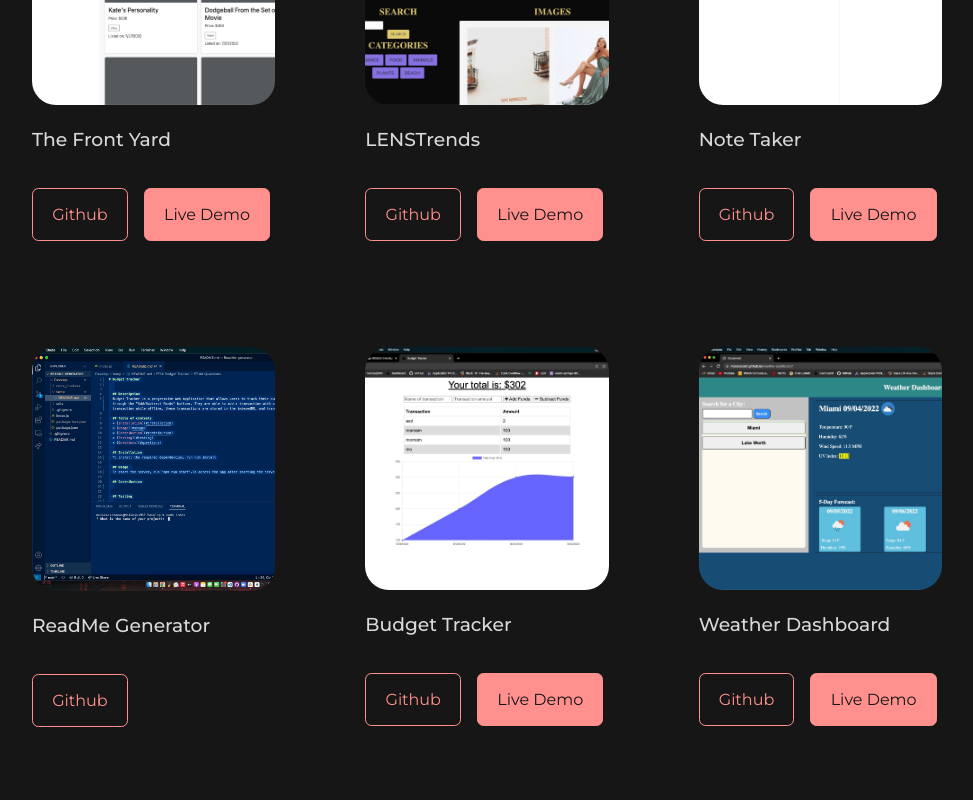
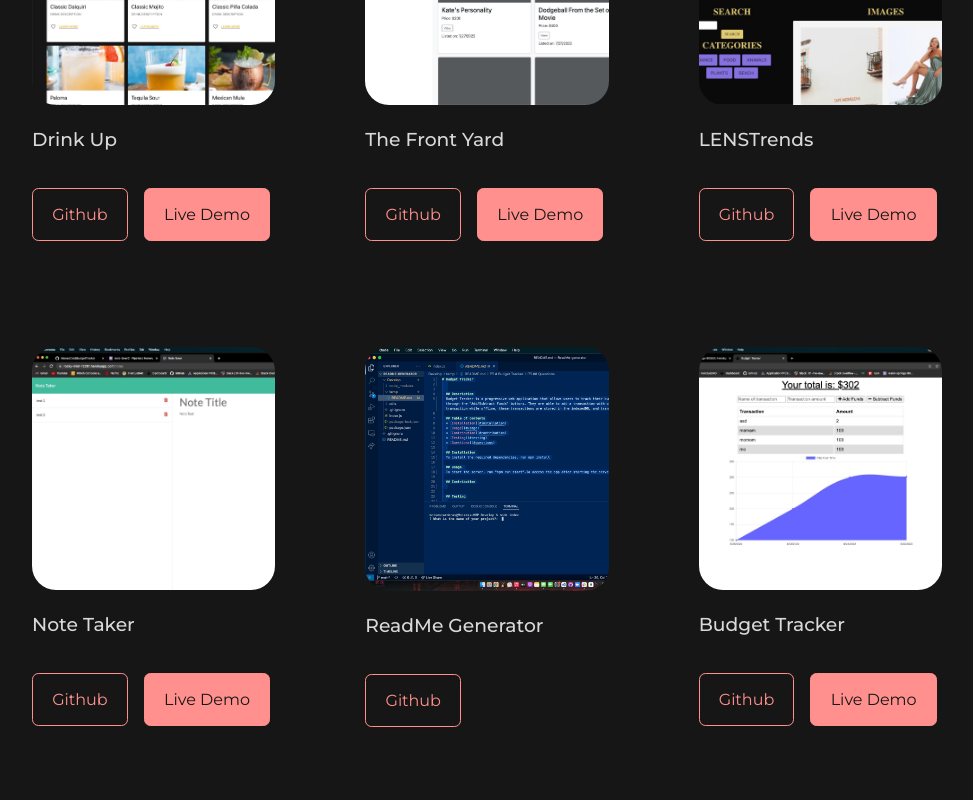
Before and after one commit to MoisesCard/reactPortfolio, a React (Create React App) app: page / in a window 1280 px wide. Shown: the part 2560-3360 px from the top of the page, without its empty margins (153-1126 px from the left). Built offline with nearby package versions, Linux system fonts and the light colour scheme.

Commit message:
added drink up project to portfolio

```diff
--- a/src/components/Portfolio/Portfolio.js
+++ b/src/components/Portfolio/Portfolio.js
@@ -5,7 +5,8 @@ import IMG2 from '../../assets/portfolio2.jpg'
 import IMG3 from '../../assets/portfolio3.jpg'
 import IMG4 from '../../assets/portfolio4.jpg'
 import IMG5 from '../../assets/portfolio5.jpg'
-import IMG6 from '../../assets/portfolio6.jpg'
+import IMG7 from '../../assets/portfolio7.jpg'
+
 
 const Portfolio = () => {
   return (
@@ -13,6 +14,17 @@ const Portfolio = () => {
       <h5>My Work</h5>
       <h2>Portfolio</h2>
       <div className='container portfolio_container'>
+      <article className='portfolio_items'>
+          <div className='portfolio_item-image'>
+            <img src={IMG7} alt='Drink Up'/>
+          </div>
+          <h3>Drink Up</h3>
+          <div className='portfolio_item-cta'>
+            <a href='https://github.com/israel386/drink-up.git' className='btn' target='_blank'>Github</a>
+            <a href='https://secret-inlet-46407.herokuapp.com/' className='btn btn-primary' target='_blank'>Live Demo</a>
+          </div>
+        </article>
+
         <article className='portfolio_items'>
           <div className='portfolio_item-image'>
             <img src={IMG1} alt='The Front Yard'/>
@@ -66,17 +78,6 @@ const Portfolio = () => {
             <a href='https://warm-springs-90553.herokuapp.com/' className='btn btn-primary' target='_blank'>Live Demo</a>
           </div>
         </article>
-
-        <article className='portfolio_items'>
-          <div className='portfolio_item-image'>
-            <img src={IMG6} alt='Weather Dashboard'/>
-          </div>
-          <h3>Weather Dashboard</h3>
-          <div className='portfolio_item-cta'>
-            <a href='https://github.com/MoisesCard/weather-dashboard.git' className='btn' target='_blank'>Github</a>
-            <a href='https://moisescard.github.io/weather-dashboard/' className='btn btn-primary' target='_blank'>Live Demo</a>
-          </div>
-        </article>
       </div>
     </section>
   )
```
Also changed, not shown: src/assets/portfolio7.jpg (added).
